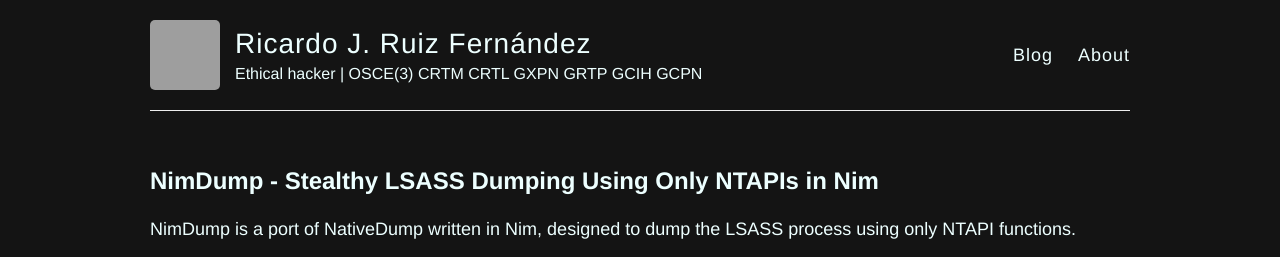
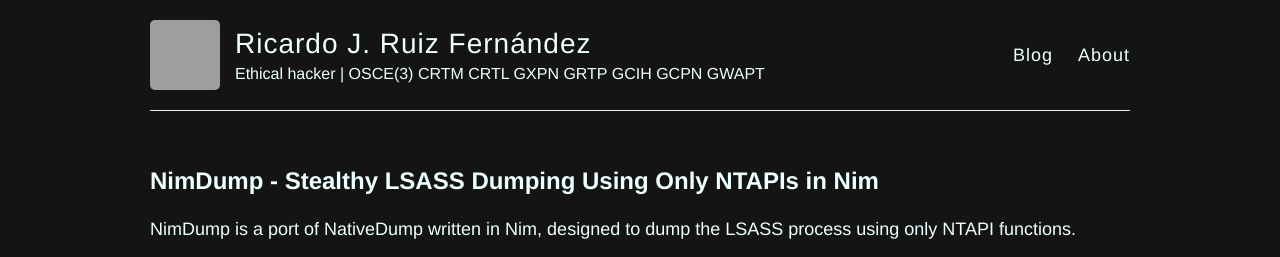
Before and after one commit to ricardojoserf/ricardojoserf.github.io, a Jekyll site: the page built from index.html, in a window 1280 px wide. Shown: the top 257 px of the page. Built offline with Jekyll 4.4.1, drawn with Linux system fonts in a browser that asks for light colours; the list of posts is cut into pages by our own code; grey boxes are pictures that could not be loaded.

Commit message:
Update _config.yml

```diff
--- a/_config.yml
+++ b/_config.yml
@@ -6,7 +6,7 @@
 name: Ricardo J. Ruiz Fernández
 
 # Short bio or description (displayed in the header)
-description: Ethical hacker | OSCE(3) CRTM CRTL GXPN GRTP GCIH GCPN
+description: Ethical hacker | OSCE(3) CRTM CRTL GXPN GRTP GCIH GCPN GWAPT
 
 # URL of your avatar or profile pic (you could use your GitHub profile pic)
 avatar: https://avatars.githubusercontent.com/u/11477353
```
